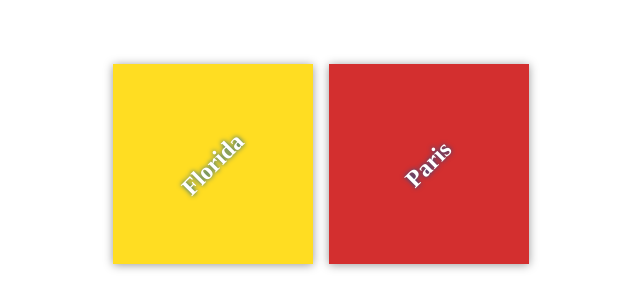
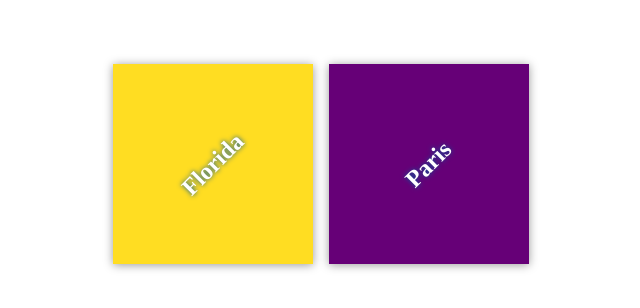
Before and after one commit to Youngcrispy/my-travel-plans, a plain HTML site: page index.html in a window 1280 px wide. Shown: the part 236-544 px from the top of the page, without its empty margins (319-959 px from the left). Drawn offline with Linux system fonts and the light colour scheme.

Commit message:
Updated paris block to 660077

```diff
--- a/css/app.css
+++ b/css/app.css
@@ -56,5 +56,5 @@ h2 {
 }
 
 #paris {
-    background-color: #d32f2f;
+    background-color: #660077;
 }
```
